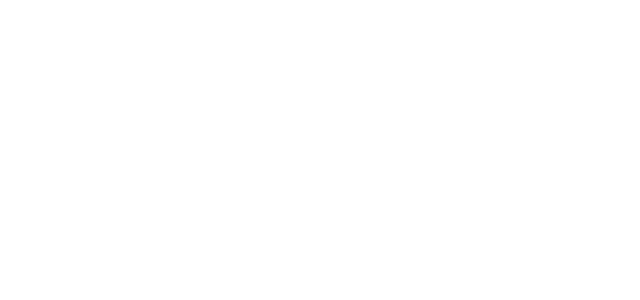
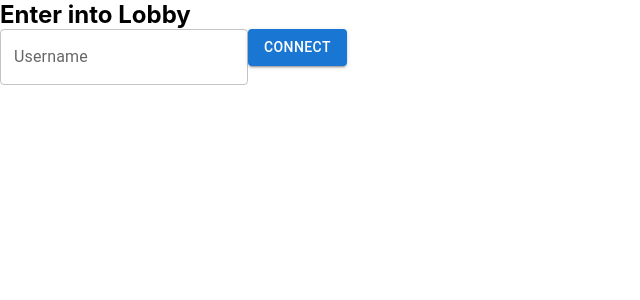
Before and after one commit to varunn-ranaa/Voxa-video-conferencing, a React (Create React App) app in the folder frontend/: page /1 in a window 1280 px wide. Before the commit this address had no page. Shown: the top 300 px of the page, without its empty margins (0-640 px from the left). Built offline with nearby package versions, Linux system fonts and the light colour scheme; no server answers.

Commit message:
url route

```diff
--- a/frontend/src/App.js
+++ b/frontend/src/App.js
@@ -2,6 +2,7 @@ import './App.css';
 import { Route,  BrowserRouter as Router, Routes } from 'react-router-dom';
 import LandingPage from './pages/landing'
 import Authentication from './pages/authentication';
+import VideoMeetComponent from './pages/videoMeet';
 import { AuthProvider } from './contexts/authContext';
 
 function App() {
@@ -12,6 +13,7 @@ function App() {
           <Routes>
              <Route  path='/' element={ <LandingPage/> }/>
              <Route path='/auth' element={<Authentication/>}/>
+             <Route path='/:url' element={<VideoMeetComponent/>}></Route>
           </Routes>
         </AuthProvider>
        </Router>
```
